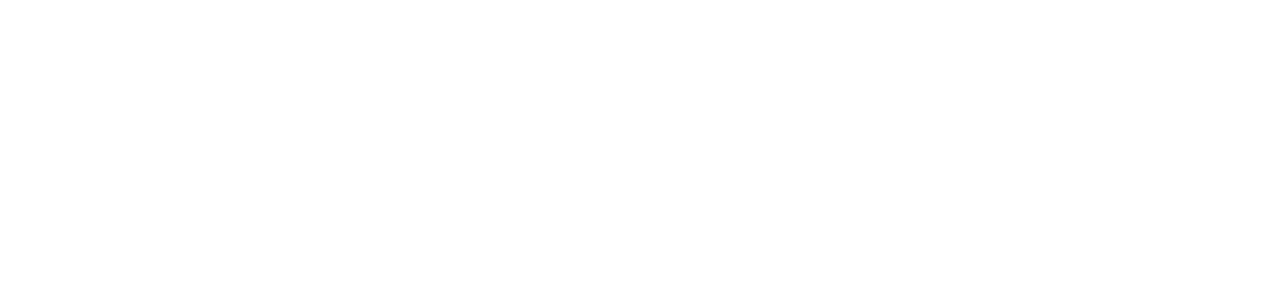
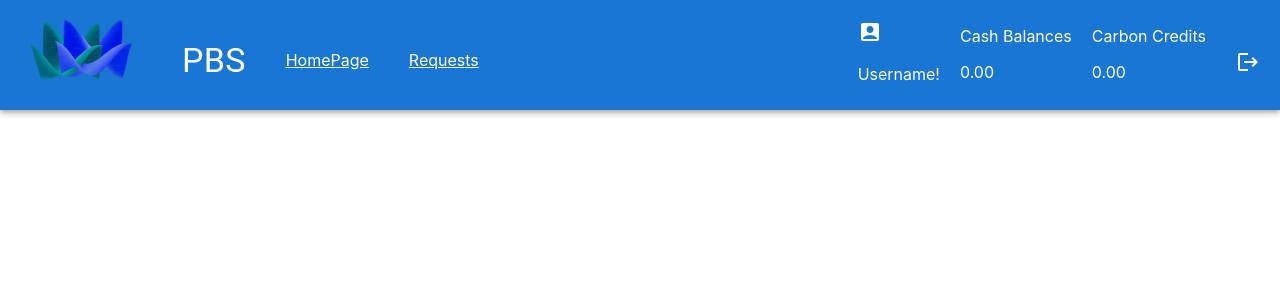
Before and after one commit to chao890/TT1_4, a React (Create React App) app in the folder frontend/: page /home in a window 1280 px wide. Before the commit this address had no page. Shown: the top 300 px of the page. Built offline with nearby package versions, Linux system fonts and the light colour scheme.

Commit message:
Navbar Component

```diff
--- a/frontend/src/App.js
+++ b/frontend/src/App.js
@@ -4,7 +4,7 @@
 import SigninPage from "./SigninPage";
 import { BrowserRouter, Routes, Route } from "react-router-dom";
 import PublicRoute from "./routes/publicRoutes";
-import Temp from "./temp";
+import Home from "./Home";
 
 function App() {
   return (
@@ -16,8 +16,17 @@
         />
         <Route
           path="/temp"
-          element={<PublicRoute children={<Temp />} />}
+          element={<PublicRoute children={<Home />} />}
         />
+        <Route
+          path="/home"
+          element={<PublicRoute children={<Home />} />}
+        />
+        <Route
+          path="/requests"
+          element={<PublicRoute children={<Home />} />}
+        />
+
       </Routes>
     </BrowserRouter>
 
--- /dev/null
+++ b/frontend/src/Home.jsx
@@ -0,0 +1,14 @@
+import React from "react";
+import Navbar from "./components/Navbar.jsx";
+
+
+const Home = () => {
+  return(
+    <div>
+      <Navbar />
+    </div>
+  );
+
+};
+
+export default Home;
--- /dev/null
+++ b/frontend/src/components/Navbar.jsx
@@ -0,0 +1,65 @@
+import React from "react";
+import { AppBar, Link, Typography } from "@mui/material";
+import companyLogo from "../assets/logo.png";
+import { Box } from '@mui/material';
+import LogoutIcon from '@mui/icons-material/Logout';
+import HomeIcon from '@mui/icons-material/Home';
+import AccountBoxIcon from '@mui/icons-material/AccountBox';
+const Navbar = () => {
+  return (
+    <AppBar position="static">
+    <Box sx={{ flexGrow: 1, display: 'flex', padding: '10px', alignContent:"center", justifyContent:"center", gap: "20px"}}>
+    <img src={companyLogo} alt="Company Logo" height="80px" sx={{marginTop: "40px"}}/>
+    <Typography variant="h4" component="div" sx={{display: 'flex', padding: '10px', marginTop:"10px",marginTop:"20px",}}>
+        PBS
+    </Typography>
+
+    <Typography variant="h7" component="div" sx={{ textAlign: 'center', display: 'flex', padding: '10px',marginTop:"30px",'&:hover': { color: 'grey' } }}>
+        <Link href="/home" color="inherit">
+            HomePage
+        </Link>
+    </Typography>
+    <Typography variant="h7" component="div" sx={{ flexGrow: 1, display: 'flex', padding: '10px',marginTop:"10px",marginTop:"30px",'&:hover': { color: 'gray' } }}>
+        <Link href="/requests" color="inherit">
+            Requests
+        </Link>
+    </Typography>
+
+    <div >
+        <Typography variant="h7" component="div" sx={{display: "inline-block", marginTop:"10px"}}>
+            <div sx={{display: "inline-block"}}>
+             <AccountBoxIcon />
+             <p>Username!</p>
+            </div>
+        </Typography>
+    </div>
+    <div >
+        <Typography variant="h7" component="div">
+            <div sx={{display: "inline-block"}}>
+             <p>Cash Balances</p>
+             <p>0.00</p>
+            </div>
+        </Typography>
+    </div>
+    <div >
+        <Typography variant="h7" component="div">
+            <div sx={{display: "inline-block"}}>
+             <p>Carbon Credits</p>
+             <p>0.00</p>
+            </div>
+        </Typography>
+    </div>
+
+    <div>
+        <Typography variant="h7" component="div" sx={{ flexGrow: 1, display: 'flex', padding: '10px',marginTop:"30px",'&:hover': { color: 'gray' }  }}>
+        <Link href="/" color="inherit">
+         <LogoutIcon />
+        </Link>
+        </Typography>
+    </div>
+    </Box>
+    </AppBar>
+  );
+}
+
+export default Navbar;
--- a/frontend/src/temp.jsx
+++ /dev/null
@@ -1,5 +0,0 @@
-const Temp = () => {
-  return <div>this is the temp page</div>;
-};
-
-export default Temp;
```
Also changed, not shown: frontend/src/assets/logo.png (added), 1 other file (tests, documents, lock files or other folders).
